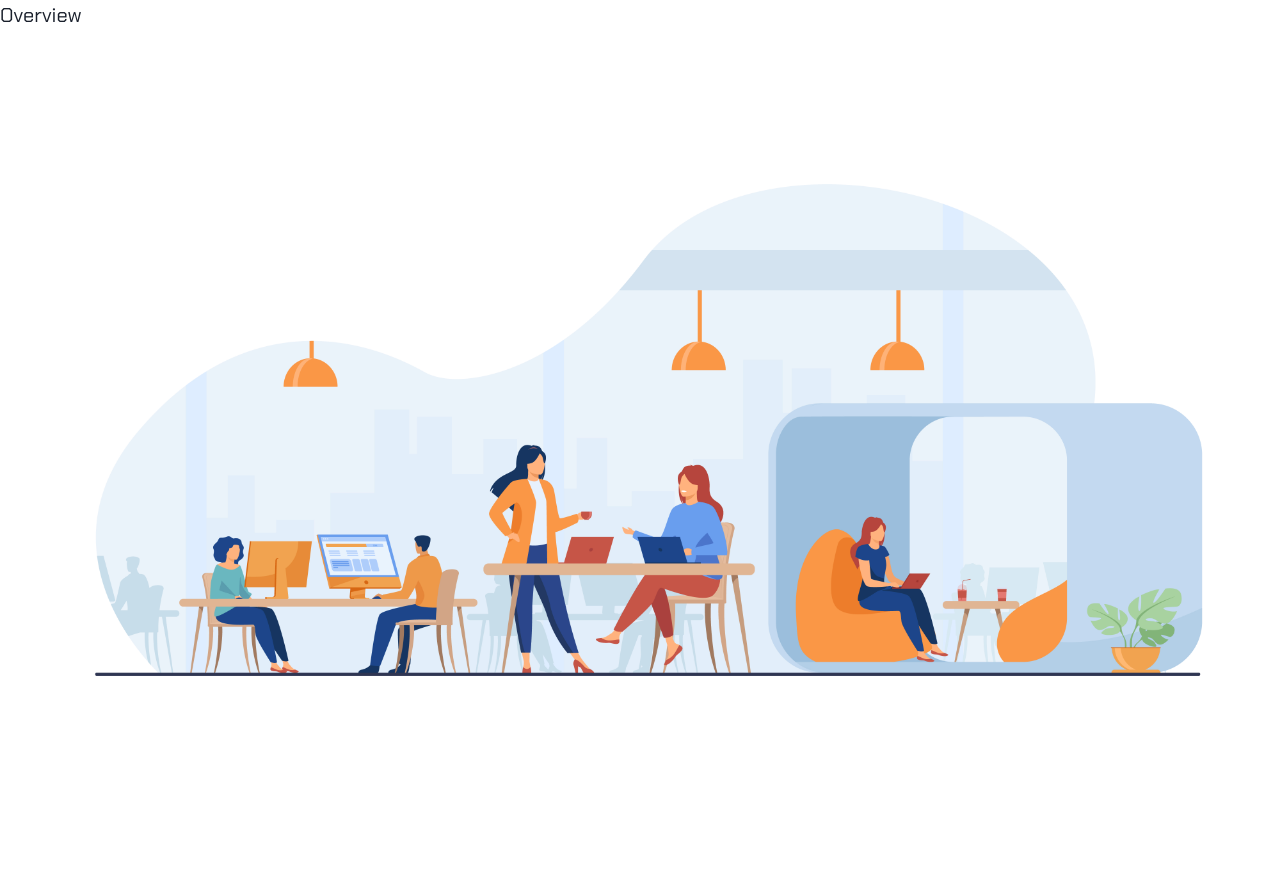
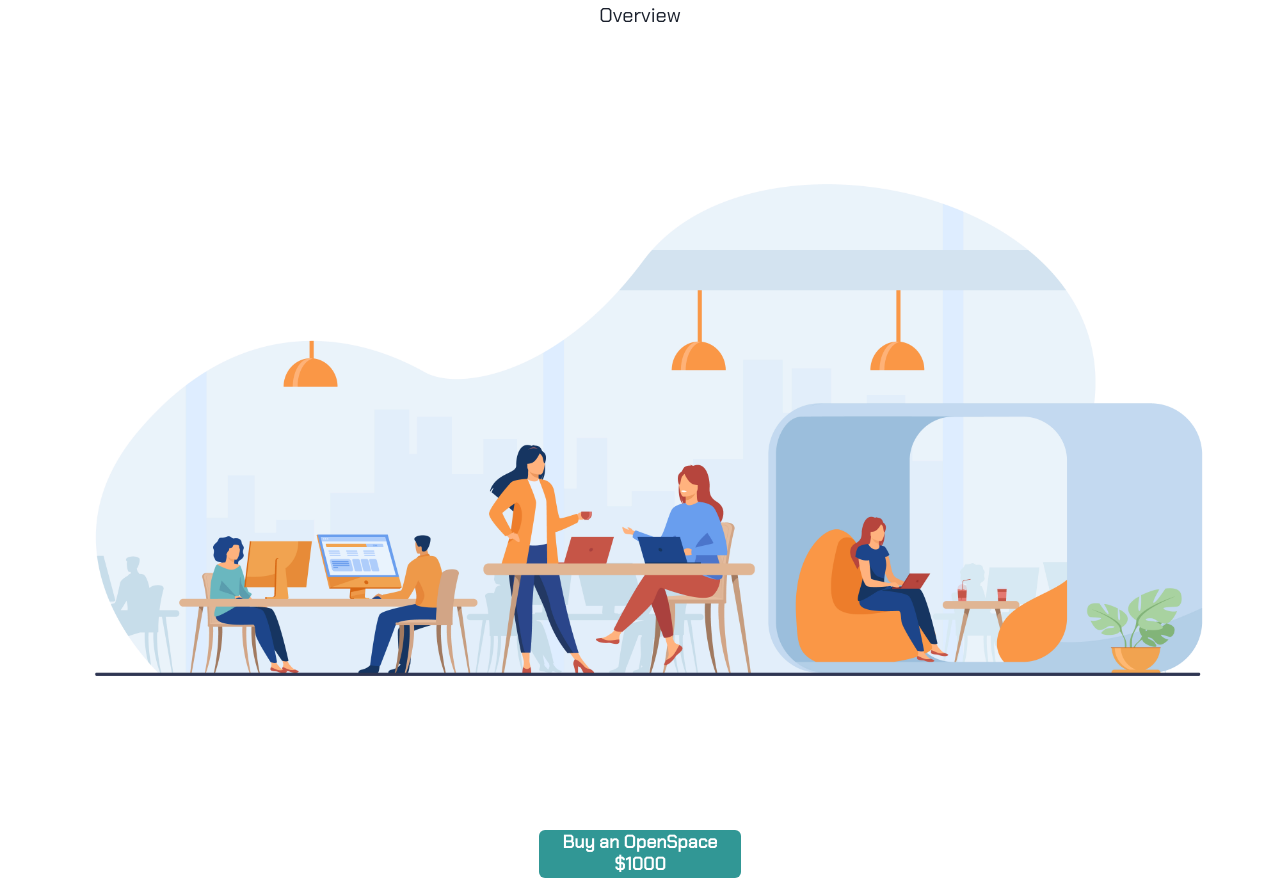
Before and after one commit to ngroult/2022-09-Orleans-CDA-Projet-DevManager, a React (Vite) app in the folder apps/frontend/web/: page /game/overview in a window 1280 px wide. Before the commit the page ends 830 px from the top, so only its background shows below. Built offline with nearby package versions, Linux system fonts and the light colour scheme.

Commit message:
feat(frontend/web): add button to buy first room

```diff
--- a/apps/frontend/web/src/pages/Overview.tsx
+++ b/apps/frontend/web/src/pages/Overview.tsx
@@ -1,11 +1,17 @@
-import React from 'react';
-import { Box, Image, Text } from '@chakra-ui/react';
+import { Button, Box, Image, Text } from '@chakra-ui/react';
 
 const Overview = () => {
+  const handleBuyFirstRoom = () => {};
+
   return (
-    <Box>
+    <Box display="flex" flexDir="column" alignItems="center">
       <Text fontSize="xl">{'Overview'}</Text>
       <Image src="/overview.jpg" />
+      <Button colorScheme="teal" size="lg" onClick={handleBuyFirstRoom}>
+        {'Buy an OpenSpace'}
+        <br />
+        {'$1000'}
+      </Button>
     </Box>
   );
 };
```
